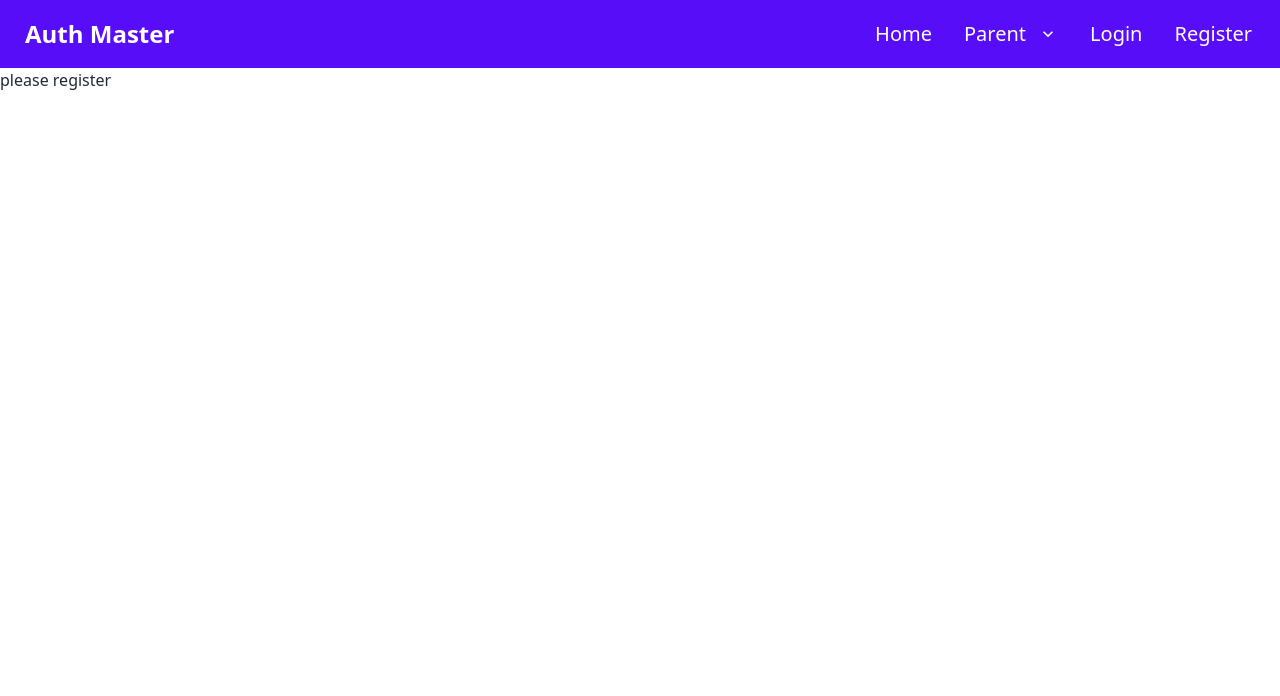
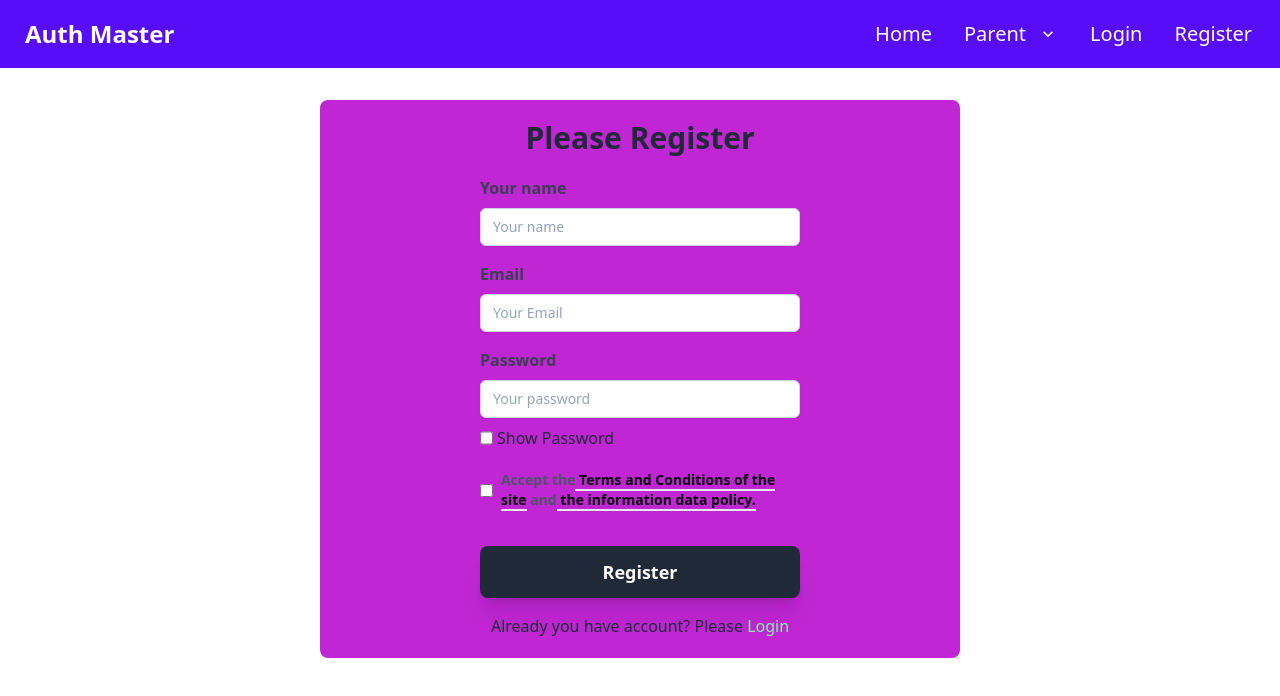
Before and after one commit to HumaionKobir1/auth-firebase-context-tailwind, a React (Vite) app: page /register in a window 1280 px wide. Shown: the top 696 px of the page. Built offline with nearby package versions, Linux system fonts and the light colour scheme.

Commit message:
Create Login and register form using tailwind css

```diff
--- a/src/component/Login.jsx
+++ b/src/component/Login.jsx
@@ -1,10 +1,48 @@
-import React from 'react';
+import React, { useState } from 'react';
+import { Link } from 'react-router-dom';
 
 const Login = () => {
+    const [showPassword, setShowPassword] = useState(false);
+
+    const handleShowPassword = event => {
+        setShowPassword(event.target.checked);
+    }
     return (
-        <div>
-            <h1>this is login</h1>
+        <div className='mx-auto md:w-2/4 bg-white rounded-lg shadow-md p-8 mt-10'>
+        <h1 className='text-2xl font-semibold text-center'>Please Login</h1>
+        <form  className="w-full max-w-sm mx-auto mt-10">
+            <div className="mb-4">
+                <label htmlFor="email" className="block text-gray-700 font-bold mb-2">Email</label>
+                <input type="email"  name='email' id="email" placeholder="Enter your email" className="shadow appearance-none border rounded w-full py-2 px-3 text-gray-700 leading-tight focus:outline-none focus:shadow-outline" required/>
+            </div>
+            <div className="mb-2">
+                <label htmlFor="password" className="block text-gray-700 font-bold mb-2">Password</label>
+                <input type={showPassword ? 'text' : 'password'} name='password' id="password" placeholder="Enter your password" className="shadow appearance-none border rounded w-full py-2 px-3 text-gray-700 leading-tight focus:outline-none focus:shadow-outline" required/>
+            </div>
+
+            <div className='flex gap-1 justify-start'>
+                <input onChange={handleShowPassword} checked={showPassword} type="checkbox" id="show-password" />
+                <label htmlFor="show-password">Show Password</label>
+            </div>
+
+            <div className='text-center mt-2 mb-6'>
+                <p className='text-lg font-medium text-red-900'></p>
+                <p className='text-lg font-medium text-green-800'></p>
+            </div>
+            <div className="flex items-center justify-between">
+                <button className="bg-blue-500 hover:bg-blue-700 text-white font-bold py-2 px-4 rounded focus:outline-none focus:shadow-outline" type="submit">
+                Sign In
+                </button>
+                <a  className="inline-block align-baseline font-bold text-sm text-blue-500 hover:text-blue-800" href="#">
+                Forgot Password?
+                </a>
+            </div>
+        </form>
+        <div className='mt-4 text-center'>
+            <p>New to this website? Please <Link to='/register' className='text-blue-500 hover:text-blue-800'>Register</Link></p>
         </div>
+
+    </div>
     );
 };
 
--- a/src/component/Register.jsx
+++ b/src/component/Register.jsx
@@ -1,10 +1,71 @@
-import React from 'react';
+import React, { useState } from 'react';
+import { Link } from 'react-router-dom';
 
 const Register = () => {
+    const [showPassword, setShowPassword] = useState(false);
+
+    const handleShowPassword = (event) => {
+        setShowPassword(event.target.checked);
+    }
     return (
-        <div>
-            <h1>please register</h1>
+        <div className='bg-fuchsia-600 p-5 rounded-lg mt-8 grid justify-center w-2/4 mx-auto'>
+
+        <h4 className='text-3xl font-semibold mb-5 text-center'>Please Register</h4>
+
+        <form className='w-80 mx-auto'>
+            <div className='mb-4'>
+                <label htmlFor="text" className="block text-gray-700 font-bold mb-2">Your name</label>
+                <input className='mt-1 block w-full px-3 py-2 bg-white border border-slate-300 rounded-md text-sm shadow-sm placeholder-slate-400
+                focus:outline-none focus:border-sky-500 focus:ring-1 focus:ring-sky-500
+                disabled:bg-slate-50' type="text" name='name' placeholder='Your name' required/>
+            </div>
+
+            <div className='mb-4'>
+                <label htmlFor="email" className="block text-gray-700 font-bold mb-2">Email</label>
+                <input className='mt-1 block w-full px-3 py-2 bg-white border border-slate-300 rounded-md text-sm shadow-sm placeholder-slate-400
+                focus:outline-none focus:border-sky-500 focus:ring-1 focus:ring-sky-500
+                disabled:bg-slate-50' type="email" name='email' placeholder='Your Email' required/>
+            </div>
+
+            <div className='mb-2'>
+                <label htmlFor="password" className="block text-gray-700 font-bold mb-2">Password</label>
+                <input className='mt-1 block w-full px-3 py-2 bg-white border border-slate-300 rounded-md text-sm shadow-sm placeholder-slate-400
+                focus:outline-none focus:border-sky-500 focus:ring-1 focus:ring-sky-500
+                disabled:bg-slate-50' type={showPassword ? 'text' : 'password'} name='password' id='password' placeholder='Your password' required/>
+            </div>
+            <div className='flex gap-1 justify-start'>
+                <input onChange={handleShowPassword} checked={showPassword} type="checkbox" id="show-password" />
+                <label htmlFor="show-password">Show Password</label>
+            </div>
+
+
+            <div className='text-center mt-4'>
+                <p className='text-lg font-medium text-red-900'></p>
+                <p className='text-lg font-medium text-green-800'></p>
+            </div>
+
+            <div className="flex justify-start -mt-5">
+                <label className="text-gray-500 font-bold my-4 flex items-center">
+                    <input className="leading-loose text-pink-600 top-0" type="checkbox"/>
+                        <span className="ml-2 text-sm py-2 text-gray-600 text-left">Accept the
+                            <a href="#"
+                                className="font-semibold text-black border-b-2 border-gray-200 hover:border-gray-500"> Terms and Conditions of the site
+                                      </a> and
+                            <a href="#"
+                                className="font-semibold text-black border-b-2 border-gray-200 hover:border-gray-500"> the information data policy.</a>
+                        </span>
+                </label>
+            </div>
+                        <button className="mt-3 text-lg font-semibold
+        bg-gray-800 w-full text-white rounded-lg
+        px-6 py-3 block shadow-xl hover:text-white hover:bg-black" type="submit" value="Register">
+                            Register
+                        </button>
+        </form>
+        <div className='mt-4 text-center'>
+            <p>Already you have account? Please <Link to='/login' className=' text-green-300 hover:text-blue-800'>Login</Link></p>
         </div>
+    </div>
     );
 };
 
```
